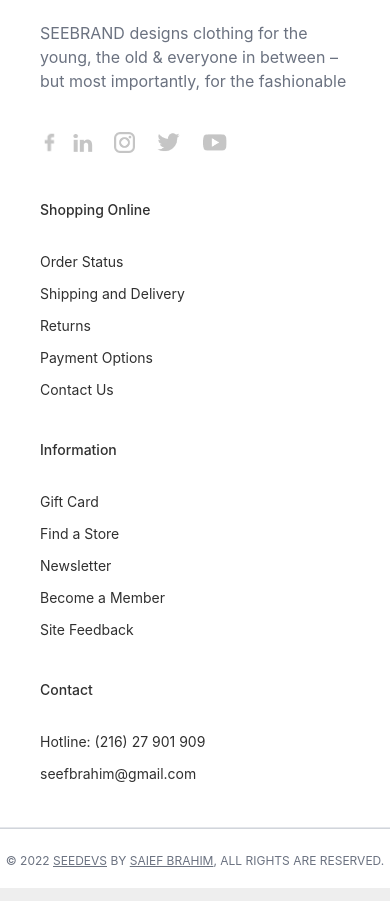
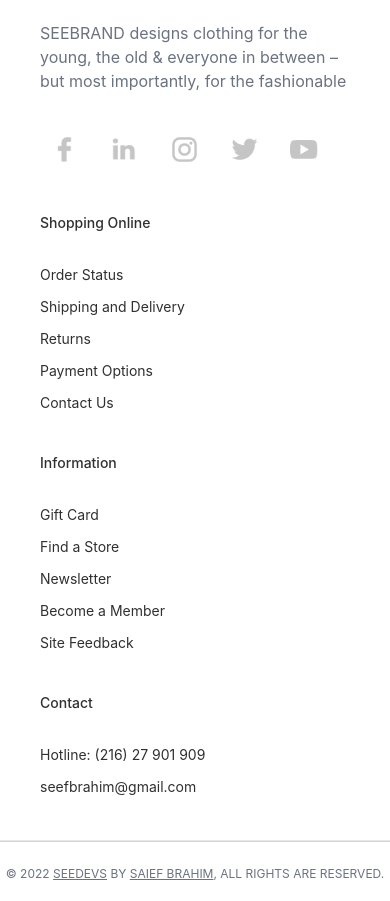
Before and after one commit to SaiefBrahim/seebrand, a Next.js app: page / in a window 390 px wide. Shown: the part 4300-5201 px from the top of the page. Built offline with nearby package versions, Linux system fonts and the light colour scheme.

Commit message:
fixing issues after lighthouse debug

```diff
--- a/components/Announcements.js
+++ b/components/Announcements.js
@@ -12,7 +12,10 @@
         <p className=" absolute top-36 left-12 text-3xl text-white font-normal w-44">
           New arrivals are now in!
         </p>
-        <button className=" absolute top-60 left-12 w-40 text-xs btn btn-primary rounded-3xl bg-white border-none">
+        <button
+          aria-label="Show Collection"
+          className=" absolute top-60 left-12 w-40 text-xs btn btn-primary rounded-3xl bg-white border-none"
+        >
           SHOW COLLECTION
         </button>
       </div>
@@ -26,7 +29,10 @@
         <p className=" absolute top-36 left-12 text-2xl text-white font-normal w-44">
           Basic t-shirts 29.99 TND
         </p>
-        <button className=" absolute top-60 left-12 px-6 text-xs btn btn-primary rounded-3xl bg-white border-none">
+        <button
+          aria-label="More Details"
+          className=" absolute top-60 left-12 px-6 text-xs btn btn-primary rounded-3xl bg-white border-none"
+        >
           MORE DETAILS
         </button>
       </div>
@@ -43,7 +49,10 @@
         <p className=" absolute top-36 left-12 text-2xl text-white font-normal w-44">
           Sale this summer
         </p>
-        <button className=" absolute top-60 left-12 px-6 text-xs btn btn-primary rounded-3xl bg-white border-none">
+        <button
+          aria-label="View All"
+          className=" absolute top-60 left-12 px-6 text-xs btn btn-primary rounded-3xl bg-white border-none"
+        >
           VIEW ALL
         </button>
       </div>
--- a/components/Footerinfo.js
+++ b/components/Footerinfo.js
@@ -15,39 +15,59 @@
           SEEBRAND designs clothing for the young, the old & everyone in between
           – but most importantly, for the fashionable
         </p>
-        <div className=" flex flex-row gap-2 lg:gap-8 items-center">
-          <Link href="https://facebook.com/seedevs" target="_blank">
+        <div className=" flex flex-row gap-3 lg:gap-8 items-center">
+          <Link
+            className="w-12 h-12 flex items-center justify-center"
+            href="https://facebook.com/seedevs"
+            target="_blank"
+          >
             <Image
-              className=" scale-[0.5] lg:scale-[0.6] "
+              className=" scale-[0.7] "
               src={Facebook}
               alt="Facebook Page Seedevs"
             />
           </Link>
-          <Link href="https://linkedin.com/seedevs" target="_blank">
+          <Link
+            className="w-12 h-12 flex items-center justify-center"
+            href="https://linkedin.com/seedevs"
+            target="_blank"
+          >
             <Image
-              className=" scale-[0.6]"
+              className=" scale-[0.7]"
               src={Linkedin}
               alt="Linkedin Page Seedevs"
             />
           </Link>
-          <Link href="https://instagram.com/seedevs" target="_blank">
+          <Link
+            className="w-12 h-12 flex items-center justify-center"
+            href="https://instagram.com/seedevs"
+            target="_blank"
+          >
             <Image
-              className=" scale-[0.6]"
+              className=" scale-[0.7]"
               src={Instagram}
               alt="Instagram Page Seedevs"
             />
           </Link>
-          <Link href="https://twitter.com/seedevs" target="_blank">
+          <Link
+            className="w-12 h-12 flex items-center justify-center"
+            href="https://twitter.com/seedevs"
+            target="_blank"
+          >
             <Image
-              className=" scale-[0.6]"
+              className=" scale-[0.7]"
               src={Twitter}
               alt="Twitter Page Seedevs"
             />
           </Link>
 
-          <Link href="https://youtube.com/seedevs" target="_blank">
+          <Link
+            className="w-12 h-12 flex items-center justify-center"
+            href="https://youtube.com/seedevs"
+            target="_blank"
+          >
             <Image
-              className=" scale-[0.6]"
+              className=" scale-[0.7]"
               src={Youtube}
               alt="Youtube Channel Seedevs"
             />
--- a/components/Header.js
+++ b/components/Header.js
@@ -1,3 +1,4 @@
+import Link from "next/link";
 import { useState, useEffect } from "react";
 const Header = () => {
   const [navScroll, setNavScroll] = useState("bg-transparent");
@@ -23,18 +24,18 @@
         <div className="navbar-center hidden lg:flex">
           <ul className="menu menu-horizontal p-0 text-white  text-lg">
             <li>
-              <a>Men</a>
+              <Link href="#">Men</Link>
             </li>
             <li>
-              <a>Women</a>
+              <Link href="#">Women</Link>
             </li>
             <li>
-              <a>Kid</a>
+              <Link href="#">Kid</Link>
             </li>
           </ul>
         </div>
         <div className="navbar-end">
-          <button className="btn btn-ghost btn-circle">
+          <button aria-label="Search" className="btn btn-ghost btn-circle">
             <svg
               width={20}
               height={20}
@@ -89,7 +90,10 @@
                   <span className="font-bold text-lg">8 Items</span>
                   <span className="text-info">Subtotal: $999</span>
                   <div className="card-actions">
-                    <button className="btn btn-primary btn-block">
+                    <button
+                      aria-label="View Cart"
+                      className="btn btn-primary btn-block"
+                    >
                       View cart
                     </button>
                   </div>
@@ -126,10 +130,10 @@
                 <a className="justify-between">Profile</a>
               </li>
               <li>
-                <a>Settings</a>
+                <Link href="#">Settings</Link>
               </li>
               <li>
-                <a>Logout</a>
+                <Link href="#">Logout</Link>
               </li>
             </ul>
           </div>
@@ -144,7 +148,7 @@
             SeeBrand
           </div>
           <div className="navbar-end w-full">
-            <button className="btn btn-ghost btn-circle">
+            <button aria-label="Search" className="btn btn-ghost btn-circle">
               <svg
                 width={20}
                 height={20}
@@ -196,7 +200,10 @@
                     <span className="font-bold text-lg">8 Items</span>
                     <span className="text-info">Subtotal: $999</span>
                     <div className="card-actions">
-                      <button className="btn btn-primary btn-block">
+                      <button
+                        aria-label="View Cart"
+                        className="btn btn-primary btn-block"
+                      >
                         View cart
                       </button>
                     </div>
--- a/components/Newsletter.js
+++ b/components/Newsletter.js
@@ -16,7 +16,10 @@
           placeholder="Your Email"
           type="email"
         />
-        <button className=" btn btn-primary rounded-3xl min-h-0 h-12 px-5">
+        <button
+          aria-label="Email Subscribe"
+          className=" btn btn-primary rounded-3xl min-h-0 h-12 px-5"
+        >
           Subscribe
         </button>
       </div>
--- a/components/ProductsSlider.js
+++ b/components/ProductsSlider.js
@@ -7,6 +7,7 @@
   const NArrow = ({ onClick }) => {
     return (
       <button
+        aria-label="Next Item"
         className=" w-10 btn btn-primary p-3 border-none bg-transparent bg-opacity-20 h-10  rounded-none absolute top-[50%] min-h-0 min-w-0 cursor-pointer -right-[50px] lg:-right-16"
         onClick={onClick}
       >
@@ -23,6 +24,7 @@
   const PArrow = ({ onClick }) => {
     return (
       <button
+        aria-label="Previous Button"
         className=" w-10 btn btn-primary bg-transparent h-10 bg-opacity-20 rounded-none p-3 border-none absolute top-[50%] min-h-0 min-w-0 cursor-pointer -left-[50px] lg:-left-16"
         onClick={onClick}
       >
@@ -82,7 +84,10 @@
         <h1 className=" text-xl lg:text-2xl font-medium w-28 lg:w-full">
           Selected just for you
         </h1>
-        <button className=" btn btn-primary bg-transparent rounded-3xl border-gray-800 min-h-0 h-11">
+        <button
+          aria-label="Show More"
+          className=" btn btn-primary bg-transparent rounded-3xl border-gray-800 min-h-0 h-11"
+        >
           Show more
         </button>
       </div>
--- a/next.config.js
+++ b/next.config.js
@@ -1,6 +1,33 @@
 /** @type {import('next').NextConfig} */
+const securityHeaders = [
+  {
+    key: "X-DNS-Prefetch-Control",
+    value: "on",
+  },
+  {
+    key: "X-XSS-Protection",
+    value: "1; mode=block",
+  },
+  {
+    key: "Permissions-Policy",
+    value: "camera=(), microphone=(), geolocation=(), browsing-topics=()",
+  },
+  {
+    key: "X-Frame-Options",
+    value: "SAMEORIGIN",
+  },
+];
 const nextConfig = {
   reactStrictMode: true,
+  async headers() {
+    return [
+      {
+        // Apply these headers to all routes in the application.
+        source: "/:path*",
+        headers: securityHeaders,
+      },
+    ];
+  },
 };
 
 module.exports = nextConfig;
--- /dev/null
+++ b/pages/_document.js
@@ -0,0 +1,13 @@
+import { Html, Head, Main, NextScript } from "next/document";
+
+export default function Document() {
+  return (
+    <Html lang="en">
+      <Head />
+      <body>
+        <Main />
+        <NextScript />
+      </body>
+    </Html>
+  );
+}
--- a/pages/index.js
+++ b/pages/index.js
@@ -10,7 +10,7 @@
 
 const Home = () => {
   return (
-    <div>
+    <>
       <Head>
         <title>SeeBrand - Get Fashionated</title>
         <meta name="description" content="Home Page" />
@@ -29,7 +29,7 @@
         <Footerinfo />
         <Footer />
       </div>
-    </div>
+    </>
   );
 };
 export default Home;
```
Also changed, not shown: components/Slider.js (+14 -6 lines).
